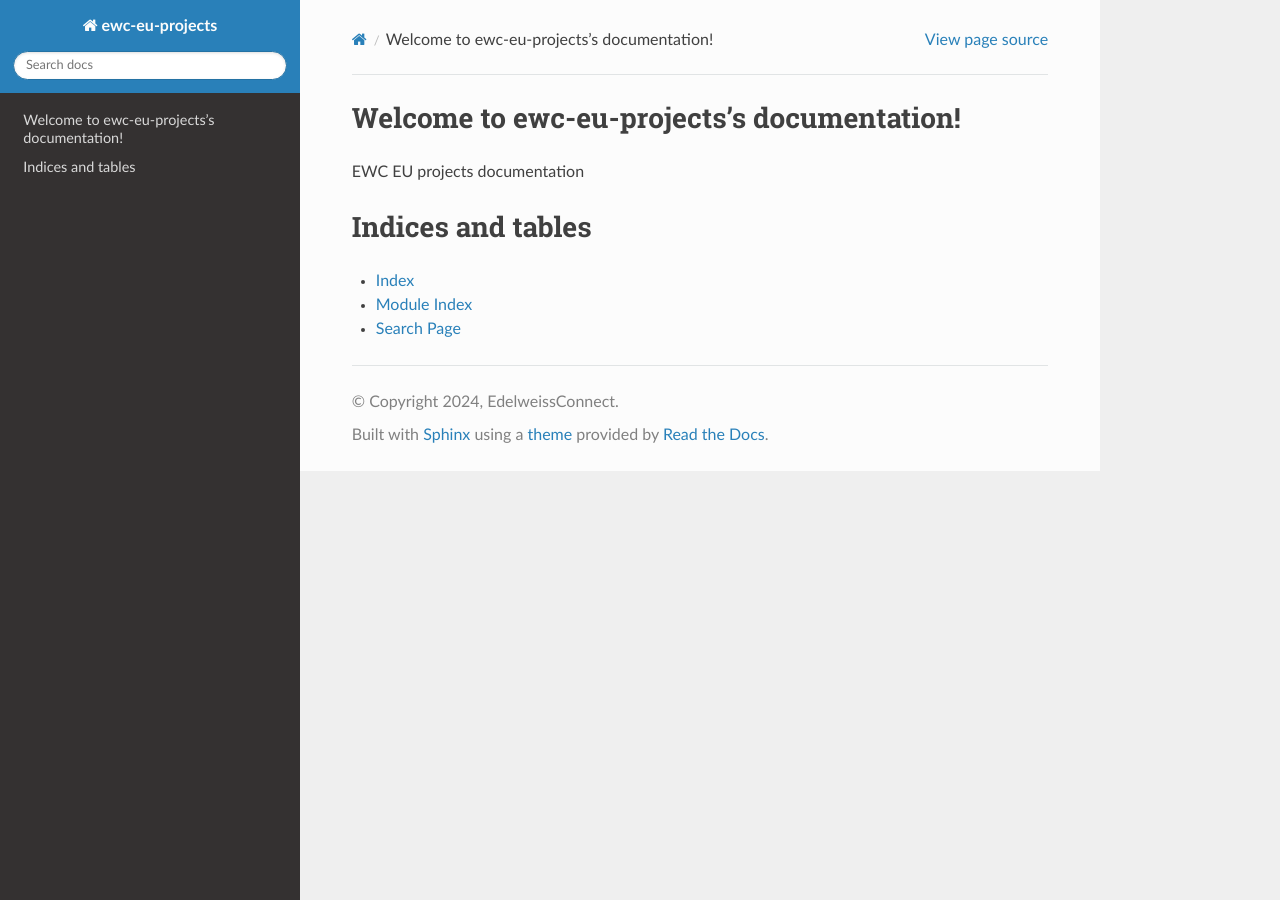
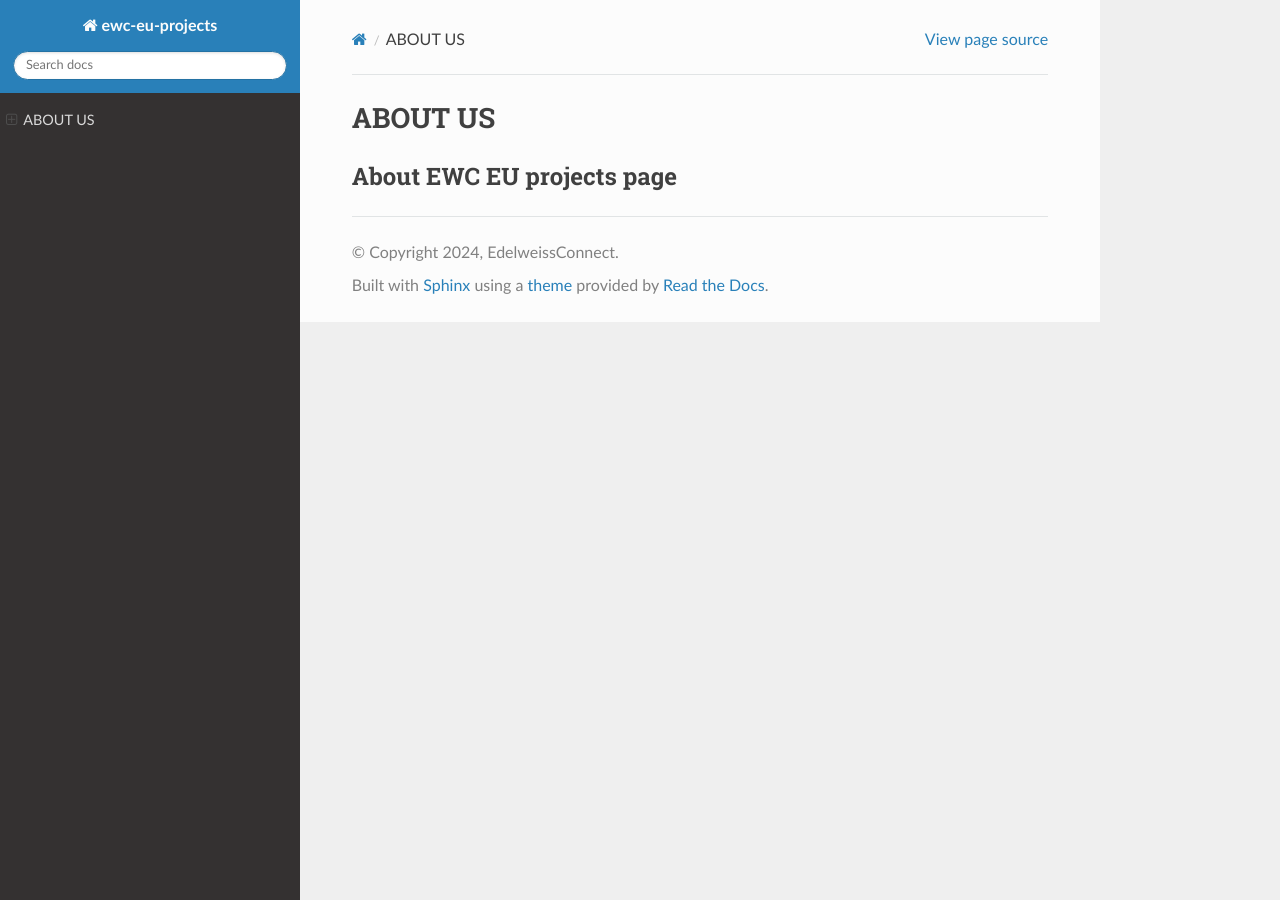
Before and after one commit to DouglasConnect/ewc-eu-projetcs-docs, a Sphinx documentation site: the page built from source/about_us.md, in a window 1280 px wide. Built offline with Sphinx 7.4.7 and the Read the Docs theme 2.0.0, drawn with Linux system fonts in a browser that asks for light colours.

Commit message:
edit about us page

````diff
--- a/source/about_us.md
+++ b/source/about_us.md
@@ -3,17 +3,6 @@
 % You can adapt this file completely to your liking, but it should at least
 % contain the root `toctree` directive.
 
-# Welcome to ewc-eu-projects's documentation!
+# ABOUT US
 
-EWC EU projects documentation
-
-```{toctree}
-:caption: 'Contents:'
-:maxdepth: 2
-```
-
-# Indices and tables
-
-- {ref}`genindex`
-- {ref}`modindex`
-- {ref}`search`
+## About EWC EU projects page
````
Also changed, not shown: 6 other files.
